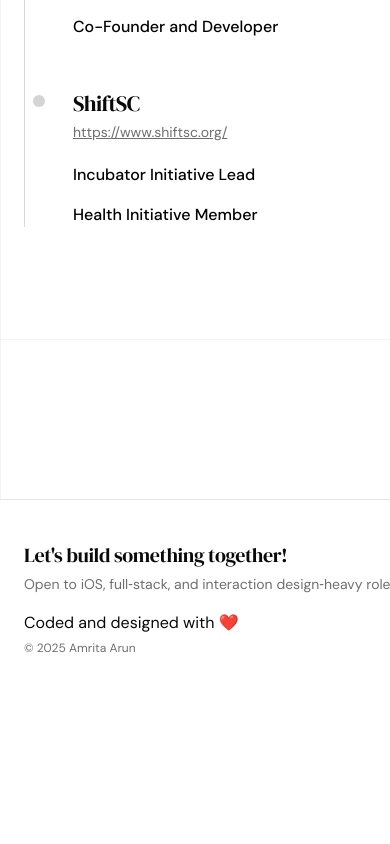
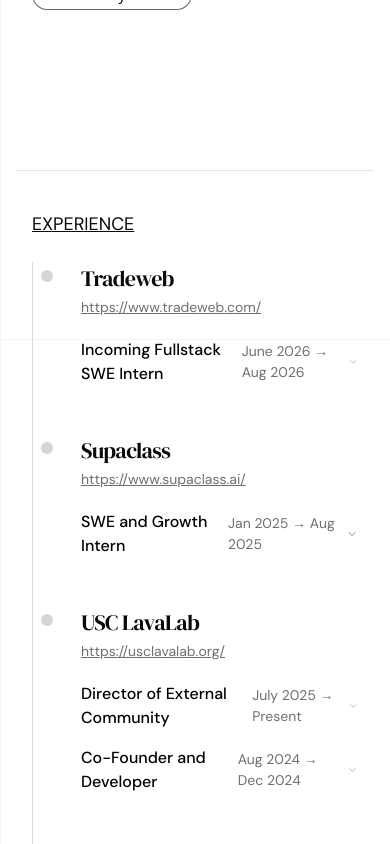
Before and after one commit to amrita-arun/personal-website-v2, a Next.js app in the folder personal-website/: page / in a window 390 px wide. Shown: the part 4725-5569 px from the top of the page. Before the commit the page ends 5422 px from the top, so only its background shows below. Built offline with nearby package versions, Linux system fonts and the light colour scheme.

Commit message:
fixed responsiveness issue

```diff
--- a/personal-website/app/page.tsx
+++ b/personal-website/app/page.tsx
@@ -11,7 +11,7 @@
     <>
       <Header />
       <SectionNav />
-      <main className="pb-24 md:pl-24">
+      <main className="pb-24 pl-4 pr-4 md:pl-24 md:pr-8">
         <Hero />
         <SelectedWork />
         <About />
--- a/personal-website/components/About.tsx
+++ b/personal-website/components/About.tsx
@@ -37,7 +37,7 @@
   return (
     <motion.section
       id="about"
-      className="mx-auto w-[1138px] px-6 pb-16 pt-10 border-t border-black/10"
+      className="mx-auto w-full max-w-[1138px] px-4 pb-16 pt-10 border-t border-black/10"
       initial={{ opacity: 0, y: 32 }}
       whileInView={{ opacity: 1, y: 0 }}
       viewport={{ once: true, amount: 0.4 }}
--- a/personal-website/components/Experiences.tsx
+++ b/personal-website/components/Experiences.tsx
@@ -77,7 +77,7 @@
   return (
     <motion.section
       id="experience"
-      className="mx-auto mt-[96px] w-[1144px] border-t border-black/10 px-6 pb-20 pt-10"
+      className="mx-auto mt-[96px] w-full max-w-[1144px] border-t border-black/10 px-4 pb-20 pt-10"
       initial={{ opacity: 0, y: 32 }}
       whileInView={{ opacity: 1, y: 0 }}
       viewport={{ once: true, amount: 0.4 }}
--- a/personal-website/components/Footer.tsx
+++ b/personal-website/components/Footer.tsx
@@ -11,7 +11,7 @@
       viewport={{ once: true, amount: 0.3 }}
       transition={{ duration: 0.4, ease: 'easeOut' }}
     >
-      <div className="mx-auto flex w-[1134px] flex-col gap-4 px-6 py-10 md:flex-row md:items-center md:justify-between">
+      <div className="mx-auto flex w-full max-w-[1134px] flex-col gap-4 px-4 py-10 md:flex-row md:items-center md:justify-between">
         <div className="space-y-1">
           <p className="font-display text-[20px] leading-[30px] tracking-[-0.4px]">
             Let&apos;s build something together!
--- a/personal-website/components/Hero.tsx
+++ b/personal-website/components/Hero.tsx
@@ -9,7 +9,7 @@
   return (
     <motion.section
       id="hero"
-      className="mx-auto mt-[192px] flex w-[1320px] flex-col gap-6 px-6 pb-16 md:flex-row md:items-start md:justify-center"
+      className="mx-auto mt-[192px] flex w-full max-w-[1320px] flex-col gap-6 px-4 pb-16 md:flex-row md:items-start md:justify-center"
       initial={{ opacity: 0, y: 40 }}
       whileInView={{ opacity: 1, y: 0 }}
       viewport={{ once: true, amount: 0.6 }}
--- a/personal-website/components/SelectedWork.tsx
+++ b/personal-website/components/SelectedWork.tsx
@@ -94,7 +94,7 @@
   return (
     <motion.section
       id="selected-work"
-      className="mx-auto mt-[124px] w-[1134px] px-6 pb-14"
+      className="mx-auto mt-[124px] w-full max-w-[1134px] px-4 pb-14"
       initial={{ opacity: 0, y: 32 }}
       whileInView={{ opacity: 1, y: 0 }}
       viewport={{ once: true, amount: 0.4 }}
```
